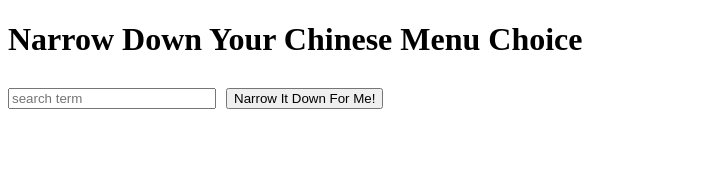
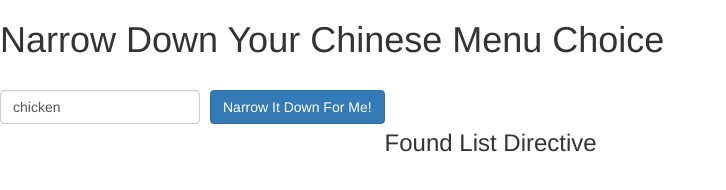
Before and after one commit to bnjayashree/coursera-test-b.n.jayashree, a plain HTML site: page Assignment_3/index.html in a window 1280 px wide. Shown: the whole page, without its empty margins (0-726 px from the left). Drawn offline with Linux system fonts and the light colour scheme; files that its build step writes are made by us from their sources.

Commit message:
Update index.html

```diff
--- a/Assignment_3/index.html
+++ b/Assignment_3/index.html
@@ -1,26 +1,26 @@
 <!doctype html>
-<html lang="en" ng-app='MenuItemsApp'>
+<html lang="en" ng-app="NarrowItDownApp">
   <head>
     <title>Narrow Down Your Menu Choice</title>
     <meta name="viewport" content="width=device-width, initial-scale=1">
     <script src="angular.min.js"></script>
-        <script src="app.js"></script>
-    <link rel="stylesheet" href="styles.css">
+    <script src="app.js"></script>
+    <link rel="stylesheet" href="styles/bootstrap.min.css">
+    <link rel="stylesheet" href="styles/styles.css">
   </head>
 <body>
-   <div class="container" ng-controller="MenuItemsController as menu">
+   <div ng-controller='NarrowItDownController as menu'>
     <h1>Narrow Down Your Chinese Menu Choice</h1>
 
     <div class="form-group">
       <input type="text" placeholder="search term" class="form-control" ng-model="menu.searchTerm">
     </div>
     <div class="form-group narrow-button">
-      <button class="btn btn-primary" ng-click="menu.logMenuItems()">Narrow It Down For Me!</button>
-    </div>
+      <button class="btn btn-primary" ng-click="menu.getItems();">Narrow It Down For Me!</button>
+    </div><br>
+   <div><found-items found="menu.found" on-remove="menu.removeItem(index)"></found-items></div>
+  </div>
 
-    <!-- found-items should be implemented as a component -->
-    <found-items items="menu.items" on-remove="menu.removeItem(itemIndex)"></found-items>
-  </div>
 
 </body>
 </html>
```
